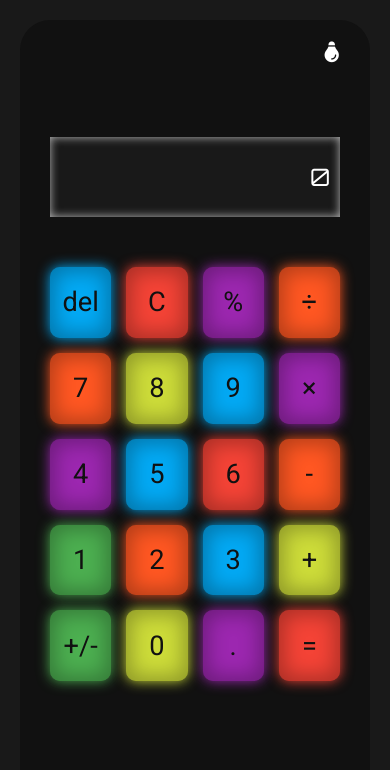
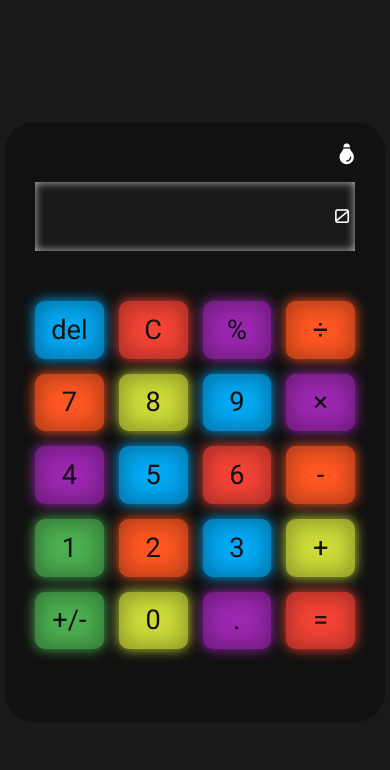
Before and after one commit to samurai1106/Calculator, a plain HTML site: page index.html in a window 390 px wide. Drawn offline with Linux system fonts and the light colour scheme.

Commit message:
responsive edited

```diff
--- a/css/style.css
+++ b/css/style.css
@@ -122,13 +122,20 @@ body {
     0 0 20px 5px rgb(0,0,0,.3) inset
 }
 
-@media (max-width: 600px) {
+@media (max-width: 450px) {
     .calc-container {
-        width: 350px;
-        height: calc(100vh - 40px);
-        margin-top: 20px;
+        width: 380px;
+        height: 600px;
         padding-bottom: 0;
-        position: relative
+        margin: 0;
+        position: absolute;
+        top: 50%;
+        left: 50%;
+        transform: translate(-50%,-50%);
+    }
+    .calc-container .display {
+        padding: 5px;
+        font-size: 1.2em;
     }
     .calc-container .btns-container {font-size: 1.7em}
 }
```
